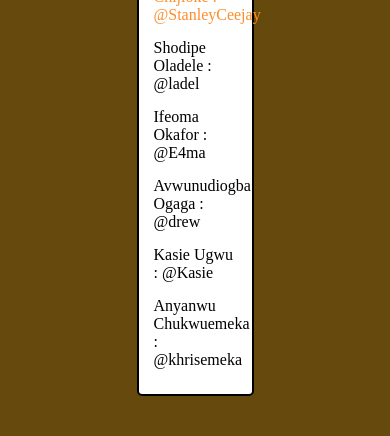
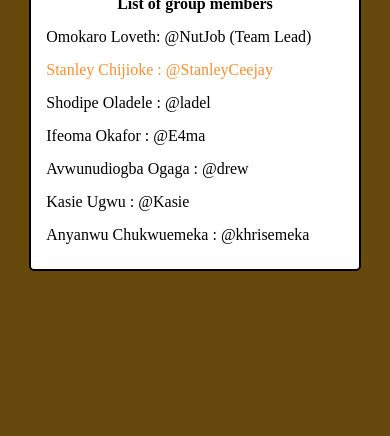
Before and after one commit to Ceejay712/Team-Apollo-JS_Task, a plain HTML site: page index.html in a window 390 px wide. Shown: the part 408-844 px from the top of the page. Drawn offline with Linux system fonts and the light colour scheme.

Commit message:
Made page responsive

```diff
--- a/css/style.css
+++ b/css/style.css
@@ -193,3 +193,15 @@ body {
     transform: rotate(360deg);
   }
 }
+
+@media screen and (max-width: 769px) {
+  .card {
+    width: 70%;
+  }
+}
+
+@media screen and (max-width: 470px) {
+  .card {
+    width: 85%;
+  }
+}
```
